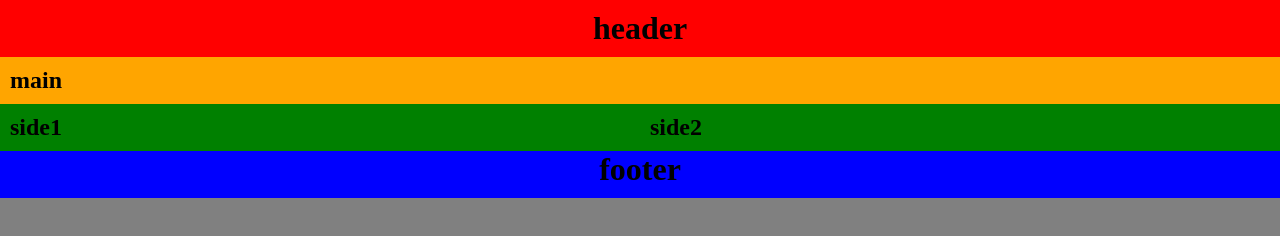
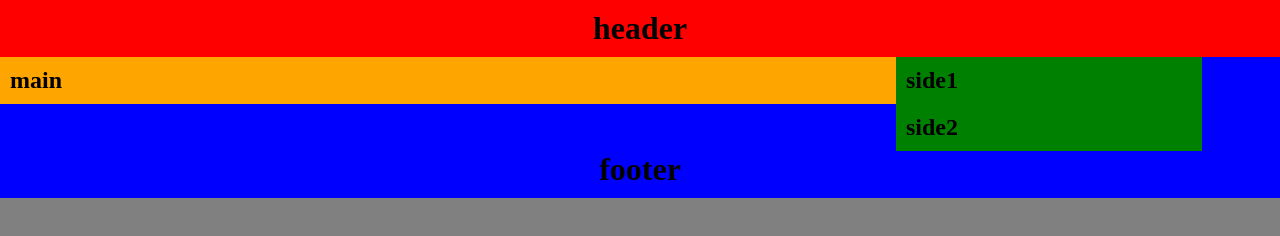
Before and after one commit to g1527042/2016web1-10, a plain HTML site: page index.html in a window 1280 px wide. Drawn offline with Linux system fonts and the light colour scheme.

Commit message:
Update default.css

```diff
--- a/css/default.css
+++ b/css/default.css
@@ -38,7 +38,33 @@ footer{
   #side:after{
     /* clearfix */
     content: "";
-    display:black;
+    display:block;
+    clear:both;
+  }
+}
+
+
+
+/* 1025px以上 */
+@media screen and (min-width:1025px){
+  #main{
+    max-width: 1024px;
+    margin: auto;
+  }
+  section{
+    width: calc(70% - 20px);
+    float:left;
+  }
+  #side{
+    width: calc(1024px - 718px);
+    float:left;
+  }
+  aside{
+    width: calc(100% - 20px);
+  }
+  #main after{
+    content:"";
+    display:block;
     clear:both;
   }
 }
```
